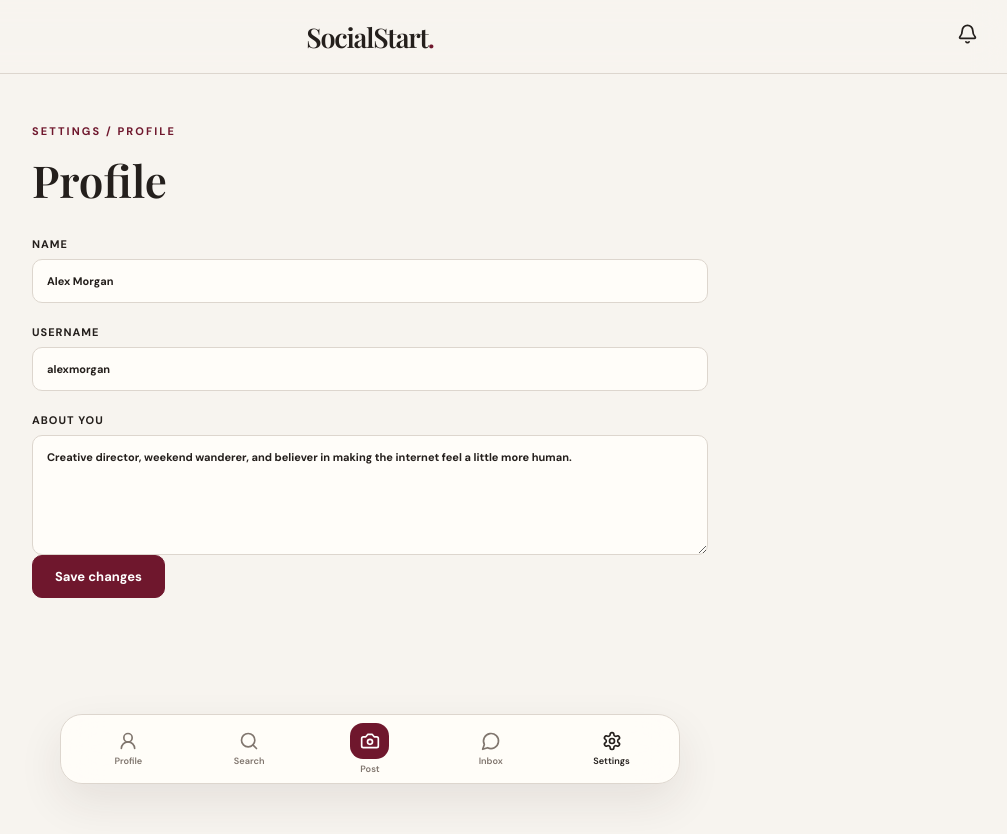
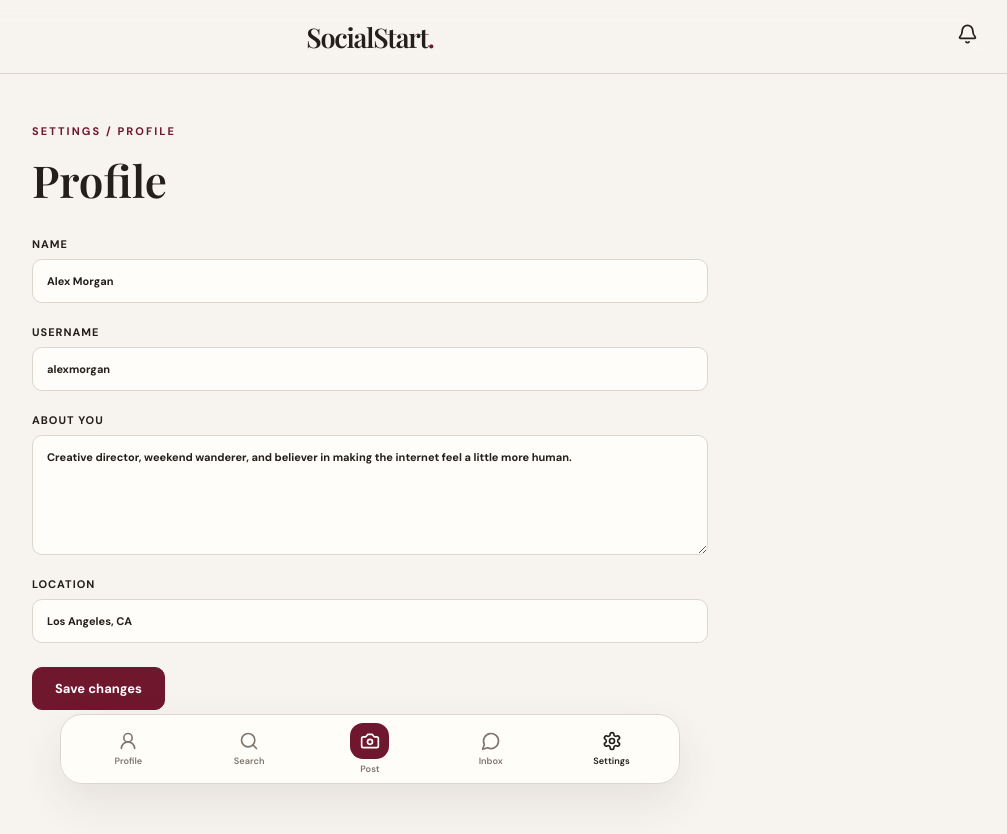
Before and after one commit to hayesril335-coder/socialstart, a React (Vite) app in the folder client/: page /settings/profile in a window 1280 px wide. Shown: the top 834 px of the page, without its empty margins (270-1277 px from the left). Before the commit the page ends 800 px from the top, so only its background shows below. Built offline with nearby package versions, Linux system fonts and the light colour scheme; a web font is replaced by a local one.

Commit message:
Fix settings logout and remembered permissions

```diff
--- a/client/src/pages/auth/AuthPages.tsx
+++ b/client/src/pages/auth/AuthPages.tsx
@@ -1,4 +1,8 @@
 import { useState } from 'react'
 import { Eye, EyeOff } from 'lucide-react'
 import { Link, useNavigate } from 'react-router-dom'
-export function AuthPage({signup=false}:{signup?:boolean}){const [show,setShow]=useState(false),navigate=useNavigate();return <div className="auth-page"><section><Link className="wordmark" to="/">SocialStart<span>.</span></Link><p className="eyebrow">{signup?'JOIN THE COMMUNITY':'WELCOME BACK'}</p><h1>{signup?'Your story starts here.':'Good to see you again.'}</h1><p>{signup?'Create, connect, and turn what you love into something more.':'Sign in to pick up where you left off.'}</p><form onSubmit={e=>{e.preventDefault();navigate('/search')}}>{signup&&<><label>Name<input placeholder="Your full name" required/></label><label>Username<input placeholder="@yourname" required/></label></>}<label>Email<input type="email" placeholder="you@example.com" required/></label><label>Password<div><input type={show?'text':'password'} placeholder="At least 8 characters" required/><button type="button" onClick={()=>setShow(!show)}>{show?<EyeOff/>:<Eye/>}</button></div></label><button className="primary-btn wide">{signup?'Create account':'Sign in'}</button></form><div className="or">OR</div><button className="google">G&nbsp; Continue with Gmail</button><p>{signup?'Already have an account? ':'New to SocialStart? '}<Link to={signup?'/login':'/signup'}>{signup?'Sign in':'Create an account'}</Link></p></section><aside><div><p>“The place where sharing<br/>actually feels <em>human</em>.”</p><span>— The SocialStart community</span></div></aside></div>}
+export function AuthPage({signup=false}:{signup?:boolean}){
+ const [show,setShow]=useState(false),navigate=useNavigate()
+ const finish=()=>{localStorage.setItem('socialstart-authenticated','true');navigate('/search')}
+ return <div className="auth-page"><section><Link className="wordmark" to="/">SocialStart<span>.</span></Link><p className="eyebrow">{signup?'JOIN THE COMMUNITY':'WELCOME BACK'}</p><h1>{signup?'Your story starts here.':'Good to see you again.'}</h1><p>{signup?'Create, connect, and turn what you love into something more.':'Sign in to pick up where you left off.'}</p><form onSubmit={e=>{e.preventDefault();finish()}}>{signup&&<><label>Name<input placeholder="Your full name" required/></label><label>Username<input placeholder="@yourname" required/></label></>}<label>Email<input type="email" placeholder="you@example.com" required/></label><label>Password<div><input type={show?'text':'password'} placeholder="At least 8 characters" required/><button type="button" onClick={()=>setShow(!show)}>{show?<EyeOff/>:<Eye/>}</button></div></label><button className="primary-btn wide">{signup?'Create account':'Sign in'}</button></form><div className="or">OR</div><button className="google" type="button" onClick={finish}>G&nbsp; Continue with Gmail</button><p>{signup?'Already have an account? ':'New to SocialStart? '}<Link to={signup?'/login':'/signup'}>{signup?'Sign in':'Create an account'}</Link></p></section><aside><div><p>“The place where sharing<br/>actually feels <em>human</em>.”</p><span>— The SocialStart community</span></div></aside></div>
+}
--- a/client/src/pages/profile/ProfilePage.tsx
+++ b/client/src/pages/profile/ProfilePage.tsx
@@ -1,4 +1,4 @@
-import { useState } from 'react'
+import { useEffect, useState } from 'react'
 import { Link, useParams } from 'react-router-dom'
 import { Bookmark, Grid3X3, MapPin, Moon, Store } from 'lucide-react'
 import { posts } from '../../utils/mockData'
@@ -6,8 +6,11 @@ import { useApp } from '../../context/AppContext'
 
 export function ProfilePage(){
  const {username}=useParams(), own=!username
+ const readOwnProfile=()=>{try{return JSON.parse(localStorage.getItem('socialstart-settings-profile')||'{}')}catch{return {}}}
+ const [savedProfile,setSavedProfile]=useState<Record<string,string>>(readOwnProfile)
+ useEffect(()=>{const update=()=>setSavedProfile(readOwnProfile());window.addEventListener('socialstart-profile-updated',update);return()=>window.removeEventListener('socialstart-profile-updated',update)},[])
  const profile=own
-  ? {name:'Alex Morgan',user:'alexmorgan',avatar:'https://images.unsplash.com/photo-1529139574466-a303027c1d8b?w=300&auto=format&fit=crop',bio:'Creative director, weekend wanderer, and believer in making the internet feel a little more human.',location:'Los Angeles, CA'}
+  ? {name:savedProfile.name||'Alex Morgan',user:savedProfile.username||'alexmorgan',avatar:'https://images.unsplash.com/photo-1529139574466-a303027c1d8b?w=300&auto=format&fit=crop',bio:savedProfile.bio||'Creative director, weekend wanderer, and believer in making the internet feel a little more human.',location:savedProfile.location||'Los Angeles, CA'}
   : {name:'Sofia Bell',user:'sofiabell',avatar:posts[0].avatar,bio:'Light chaser. Storyteller. Taking the scenic route, always.',location:'Silver Lake, CA'}
  const {dark,setDark,balance,points,userPosts,savedPosts,likedPostIds,followingUsernames,toggleFollow,shareCount}=useApp()
  const [tab,setTab]=useState('Posts')
--- a/client/src/pages/search/SearchPage.tsx
+++ b/client/src/pages/search/SearchPage.tsx
@@ -16,14 +16,15 @@ const distanceMiles=(from:Coordinates,latitude?:number,longitude?:number)=>{
 
 export function SearchPage(){
  const {followingUsernames,userPosts}=useApp()
- const [feed,setFeed]=useState('Popular'),[query,setQuery]=useState(''),[coordinates,setCoordinates]=useState<Coordinates|null>(null),[locationStatus,setLocationStatus]=useState('')
+ const cachedLocation=()=>{try{return JSON.parse(localStorage.getItem('socialstart-location')||'null') as Coordinates|null}catch{return null}}
+ const [feed,setFeed]=useState('Popular'),[query,setQuery]=useState(''),[coordinates,setCoordinates]=useState<Coordinates|null>(cachedLocation),[locationStatus,setLocationStatus]=useState('')
  const selectFeed=(next:string)=>{
   setFeed(next)
   if(next==='Nearby'&&!coordinates){
    if(!navigator.geolocation){setLocationStatus('Location is unavailable on this device.');return}
    setLocationStatus('Finding posts near you…')
    navigator.geolocation.getCurrentPosition(
-    position=>{setCoordinates({latitude:position.coords.latitude,longitude:position.coords.longitude});setLocationStatus('Sorted using your current location.')},
+    position=>{const next={latitude:position.coords.latitude,longitude:position.coords.longitude};setCoordinates(next);localStorage.setItem('socialstart-location',JSON.stringify(next));setLocationStatus('Sorted using your current location.')},
     ()=>setLocationStatus('Allow location access to sort posts nearest to you.'),
     {enableHighAccuracy:false,timeout:10000,maximumAge:300000}
    )
--- a/client/src/pages/settings/SettingsPages.tsx
+++ b/client/src/pages/settings/SettingsPages.tsx
@@ -1,5 +1,40 @@
+import { useState, type FormEvent } from 'react'
 import { ChevronRight, CircleDollarSign, CreditCard, LockKeyhole, LogOut, MapPin, Moon, UserRound, WalletCards } from 'lucide-react'
-import { Link } from 'react-router-dom'
+import { Link, useNavigate } from 'react-router-dom'
 import { useApp } from '../../context/AppContext'
-export function SettingsPage(){const {dark,setDark}=useApp();const items=[['/settings/profile','Edit profile',UserRound],['/settings/account','Account & security',LockKeyhole],['/settings/billing','Billing details',CreditCard],['/settings/address','Addresses',MapPin],['/settings/wallet','Wallet',WalletCards]] as const;return <div className="settings-page"><p className="eyebrow">YOUR SPACE</p><h1>Settings</h1><section><p className="eyebrow">ACCOUNT</p>{items.map(([to,label,Icon])=><Link to={to}><Icon/><span>{label}</span><ChevronRight/></Link>)}</section><section><p className="eyebrow">PREFERENCES</p><button onClick={()=>setDark(!dark)}><Moon/><span>Dark mode</span><i className={dark?'switch on':'switch'}><i/></i></button></section><button className="logout"><LogOut/> Log out</button></div>}
-export function SettingsDetailPage({type}:{type:string}){const {balance}=useApp();if(type==='Wallet')return <div className="form-page"><p className="eyebrow">SETTINGS / WALLET</p><h1>Your wallet</h1><div className="balance-card"><span>AVAILABLE BALANCE</span><b>${balance.toFixed(2)}</b><small>Ready to spend or tip</small></div><label className="field">Add funds<input type="number" placeholder="$0.00"/></label><button className="primary-btn wide"><CircleDollarSign/> Continue</button><h3>Recent activity</h3>{['Funds added','Tip to @sofiabell','Sunday Studio purchase'].map((x,i)=><div className="transaction"><span>{x}</span><b>{i===0?'+$100.00':i===1?'−$5.00':'−$38.00'}</b></div>)}</div>;return <div className="form-page"><p className="eyebrow">SETTINGS / {type.toUpperCase()}</p><h1>{type}</h1><label className="field">Name<input defaultValue="Alex Morgan"/></label><label className="field">Username<input defaultValue="alexmorgan"/></label><label className="field">About you<textarea defaultValue="Creative director, weekend wanderer, and believer in making the internet feel a little more human."/></label><button className="primary-btn">Save changes</button></div>}
+
+type Values=Record<string,string>
+const defaults:Record<string,Values>={
+ Profile:{name:'Alex Morgan',username:'alexmorgan',bio:'Creative director, weekend wanderer, and believer in making the internet feel a little more human.',location:'Los Angeles, CA'},
+ Account:{email:'alex@example.com',phone:'',password:''},
+ Security:{currentPassword:'',newPassword:'',confirmPassword:''},
+ Billing:{cardName:'',cardNumber:'',expiry:'',cvv:''},
+ Address:{street:'',city:'Los Angeles',region:'CA',postalCode:'',country:'United States'}
+}
+const labels:Record<string,Record<string,string>>={
+ Profile:{name:'Name',username:'Username',bio:'About you',location:'Location'},
+ Account:{email:'Email address',phone:'Phone number',password:'Password'},
+ Security:{currentPassword:'Current password',newPassword:'New password',confirmPassword:'Confirm new password'},
+ Billing:{cardName:'Name on card',cardNumber:'Card number',expiry:'Expiration date',cvv:'Security code'},
+ Address:{street:'Street address',city:'City',region:'State / region',postalCode:'Postal code',country:'Country'}
+}
+const storageKey=(type:string)=>`socialstart-settings-${type.toLowerCase()}`
+const readValues=(type:string)=>{try{return {...defaults[type],...JSON.parse(localStorage.getItem(storageKey(type))||'{}')}}catch{return defaults[type]}}
+
+export function SettingsPage(){
+ const {dark,setDark}=useApp(),navigate=useNavigate()
+ const items=[['/settings/profile','Edit profile',UserRound],['/settings/account','Account details',LockKeyhole],['/settings/security','Security',LockKeyhole],['/settings/billing','Billing details',CreditCard],['/settings/address','Addresses',MapPin],['/settings/wallet','Wallet',WalletCards]] as const
+ const logout=()=>{localStorage.removeItem('socialstart-authenticated');sessionStorage.clear();navigate('/login',{replace:true})}
+ return <div className="settings-page"><p className="eyebrow">YOUR SPACE</p><h1>Settings</h1><section><p className="eyebrow">ACCOUNT</p>{items.map(([to,label,Icon])=><Link to={to} key={to}><Icon/><span>{label}</span><ChevronRight/></Link>)}</section><section><p className="eyebrow">PREFERENCES</p><button onClick={()=>setDark(!dark)}><Moon/><span>Dark mode</span><i className={dark?'switch on':'switch'}><i/></i></button></section><button className="logout" onClick={logout}><LogOut/> Log out</button></div>
+}
+
+export function SettingsDetailPage({type}:{type:string}){
+ const {balance}=useApp()
+ const [values,setValues]=useState<Values>(()=>readValues(type)),[message,setMessage]=useState('')
+ if(type==='Wallet')return <div className="form-page"><p className="eyebrow">SETTINGS / WALLET</p><h1>Your wallet</h1><div className="balance-card"><span>AVAILABLE BALANCE</span><b>${balance.toFixed(2)}</b><small>Ready to spend or tip</small></div><label className="field">Add funds<input type="number" min="1" placeholder="$0.00"/></label><button className="primary-btn wide" onClick={()=>setMessage('Add-funds setup is ready for a payment provider.')}><CircleDollarSign/> Continue</button>{message&&<p className="save-success">{message}</p>}<h3>Recent activity</h3><div className="profile-empty"><p>No wallet activity yet.</p></div></div>
+ const submit=(event:FormEvent)=>{event.preventDefault();if(type==='Security'&&values.newPassword!==values.confirmPassword){setMessage('New passwords do not match.');return}localStorage.setItem(storageKey(type),JSON.stringify(values));if(type==='Profile')window.dispatchEvent(new Event('socialstart-profile-updated'));setMessage(`${type} changes saved.`)}
+ return <form className="form-page" onSubmit={submit}><p className="eyebrow">SETTINGS / {type.toUpperCase()}</p><h1>{type==='Address'?'Addresses':type}</h1>
+  {Object.entries(values).map(([key,value])=><label className="field" key={key}>{labels[type]?.[key]||key}{key==='bio'?<textarea value={value} onChange={e=>setValues({...values,[key]:e.target.value})}/>:<input value={value} required={key!=='phone'} type={key.toLowerCase().includes('password')||key==='cvv'?'password':key==='email'?'email':'text'} autoComplete="off" onChange={e=>setValues({...values,[key]:e.target.value})}/>}</label>)}
+  <button className="primary-btn settings-save" type="submit">Save changes</button>{message&&<p className={message.includes('match')?'camera-error':'save-success'}>{message}</p>}
+ </form>
+}
```
Also changed, not shown: client/src/styles/global.css.
